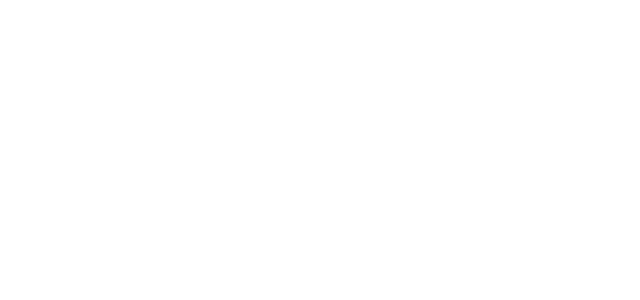
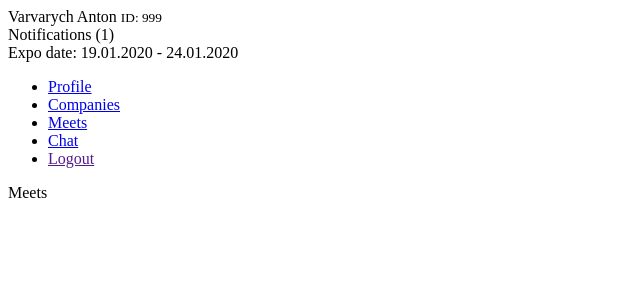
Before and after one commit to IgorSemenyk/matchmaking, a React (Create React App) app: page /meets in a window 1280 px wide. Shown: the top 300 px of the page, without its empty margins (0-640 px from the left). Built offline with nearby package versions, Linux system fonts and the light colour scheme.

Commit message:
main structure add

```diff
--- a/src/components/Login/LoginContainer.jsx
+++ b/src/components/Login/LoginContainer.jsx
@@ -16,7 +16,7 @@
     return {
         isAuth: state.auth.isAuth
     }
-}
+};
 
 export default compose(
     connect(mapStateToProps)
--- /dev/null
+++ b/src/components/Main/Content/Chat/Chat.jsx
@@ -0,0 +1,14 @@
+import React from 'react';
+
+
+const Chat = () => {
+    return(
+        <div>
+            Chat
+        </div>
+    )
+};
+
+
+
+export default Chat;
--- /dev/null
+++ b/src/components/Main/Content/Companies/Companies.jsx
@@ -0,0 +1,14 @@
+import React from 'react';
+
+
+const Companies = () => {
+    return(
+        <div>
+            Companies
+        </div>
+    )
+};
+
+
+
+export default Companies;
--- /dev/null
+++ b/src/components/Main/Content/Meets/Meets.jsx
@@ -0,0 +1,14 @@
+import React from 'react';
+
+
+const Meets = () => {
+    return(
+        <div>
+            Meets
+        </div>
+    )
+};
+
+
+
+export default Meets;
--- /dev/null
+++ b/src/components/Main/Content/Profile/Profile.jsx
@@ -0,0 +1,14 @@
+import React from 'react';
+
+
+const Profile = () => {
+    return(
+        <div>
+            Profile
+        </div>
+    )
+};
+
+
+
+export default Profile;
--- a/src/components/Main/Main.jsx
+++ b/src/components/Main/Main.jsx
@@ -1,19 +1,29 @@
 import React from 'react';
+import Topbar from "./Topbar/Topbar";
+import Sidebar from "./Sidebar/Sidebar";
+import {Route} from "react-router-dom";
+import Profile from "./Content/Profile/Profile";
+import Meets from "./Content/Meets/Meets";
+import Companies from "./Content/Companies/Companies";
+import Chat from "./Content/Chat/Chat";
 
 let Main = () => {
     return(
-        <div>
-            <div>
-
+        <main>
+            <header>
+                <Topbar/>
+            </header>
+            <div className={'sidebar'}>
+                <Sidebar/>
             </div>
-            <div>
-
+            <div className={'content'}>
+                <Route path={'/profile/:companyID?'} render={ () => <Profile /> } />
+                <Route path={'/meets'} render={ () => <Meets /> } />
+                <Route path={'/companies'} render={ () => <Companies /> } />
+                <Route path={'/chat'} render={ () => <Chat /> } />
             </div>
-            <div>
-
-            </div>
-        </div>
+        </main>
     )
-}
+};
 
 export default Main;
--- /dev/null
+++ b/src/components/Main/Sidebar/Sidebar.jsx
@@ -0,0 +1,30 @@
+import React from 'react';
+import {NavLink} from "react-router-dom";
+
+const Sidebar = () => {
+    return(
+        <div>
+            <nav>
+                <ul>
+                    <li>
+                        <NavLink to={'/profile'} activeClassName={'active'}> Profile </NavLink>
+                    </li>
+                    <li>
+                        <NavLink to={'/companies'} activeClassName={'active'}> Companies </NavLink>
+                    </li>
+                    <li>
+                        <NavLink to={'/meets'} activeClassName={'active'}> Meets </NavLink>
+                    </li>
+                    <li>
+                        <NavLink to={'/chat'} activeClassName={'active'}> Chat </NavLink>
+                    </li>
+                    <li>
+                        <a href="">Logout</a>
+                    </li>
+                </ul>
+            </nav>
+        </div>
+    )
+};
+
+export default Sidebar;
--- /dev/null
+++ b/src/components/Main/Topbar/Topbar.jsx
@@ -0,0 +1,20 @@
+import React from 'react';
+
+const Topbar = () => {
+    return(
+        <div>
+            <div>
+                <span>Varvarych Anton </span>
+                <small>ID: 999</small>
+            </div>
+            <div>
+                <span>Notifications (1)</span>
+            </div>
+            <div>
+                <span>Expo date: 19.01.2020 - 24.01.2020</span>
+            </div>
+        </div>
+    )
+};
+
+export default Topbar;
```
